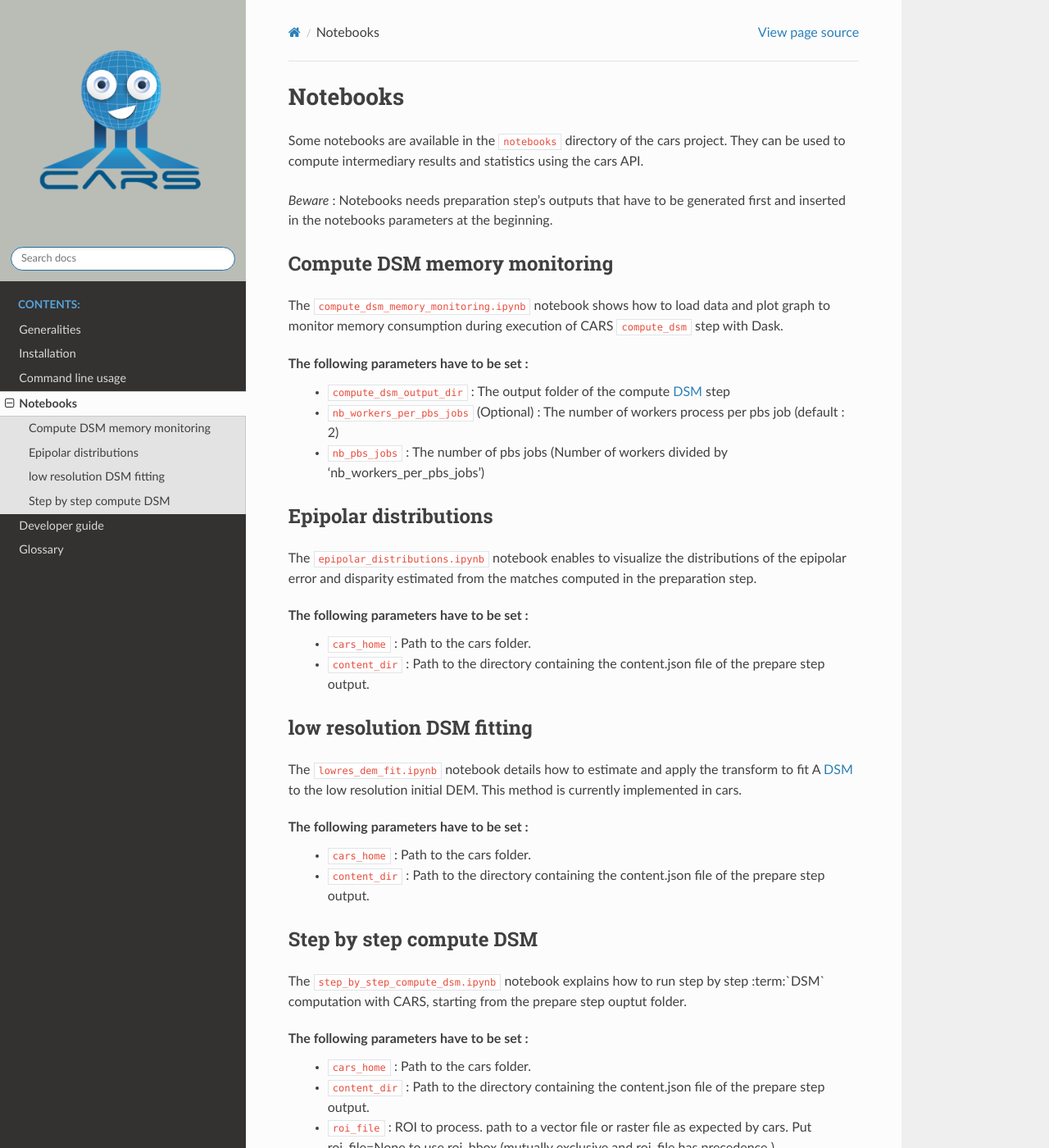
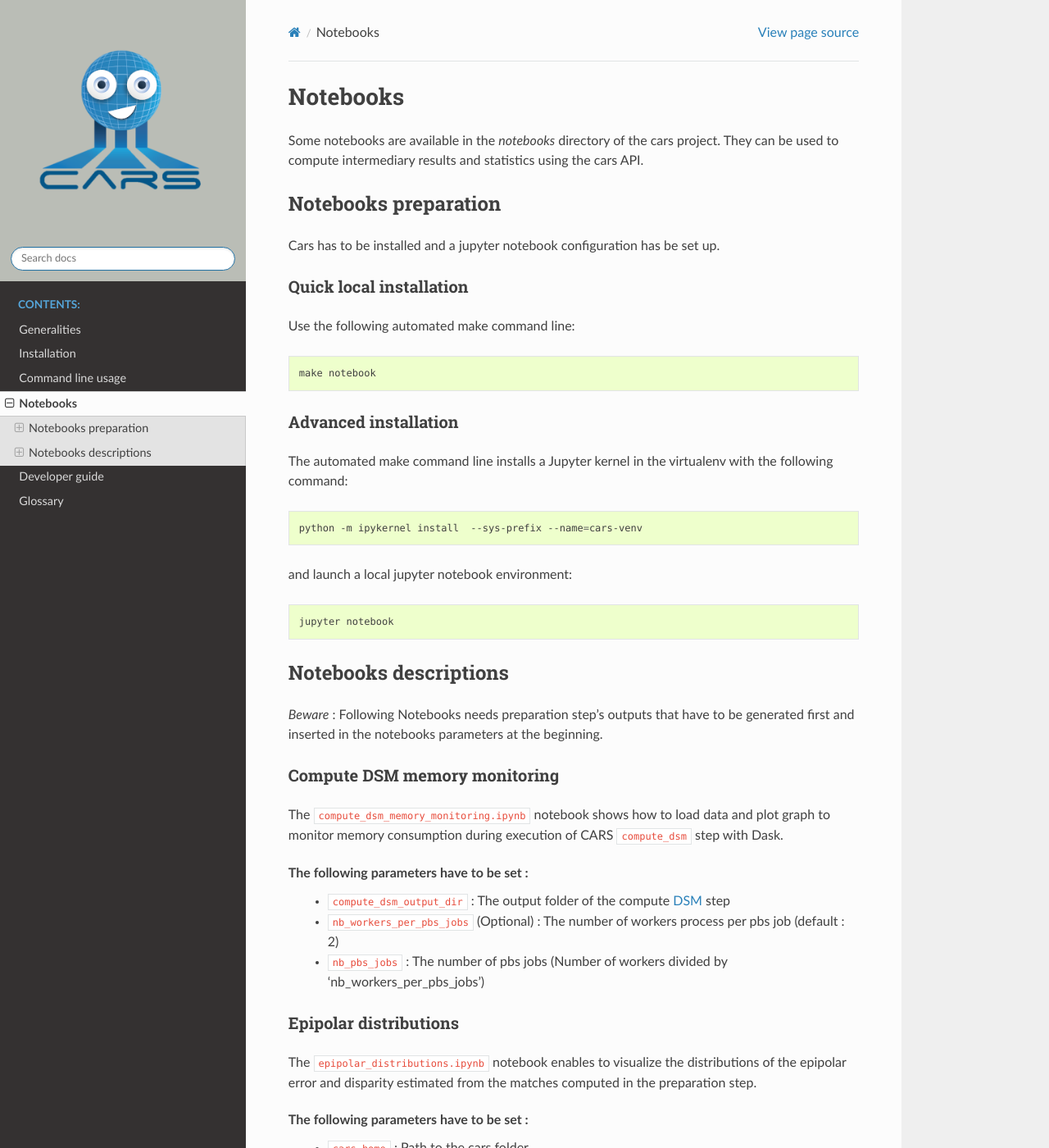
Before and after one commit to CNES/cars, a Sphinx documentation site: the page built from docs/source/notebooks.rst, in a window 1280 px wide and 1400 px high. Shown: the whole window at 82% size. Built offline with Sphinx 7.4.7 and the Read the Docs theme 2.0.0, drawn with Linux system fonts in a browser that asks for light colours; pages that are not in the unit, such as notebooks, are missing from menus.

Commit message:
docs: update doc for notebooks preparation and setup tools in Makefile and packaging

```diff
--- a/docs/source/conf.py
+++ b/docs/source/conf.py
@@ -1,4 +1,5 @@
 # pylint: skip-file
+# flake8: noqa
 # Configuration file for the Sphinx documentation builder.
 #
 # This file only contains a selection of the most common options. For a full
@@ -47,7 +48,6 @@ master_doc = "index"
 # extensions coming with Sphinx (named 'sphinx.ext.*') or your custom
 # ones.
 extensions = [
-    "rinoh.frontend.sphinx",
     "sphinx.ext.autodoc",
     "sphinx.ext.intersphinx",
     "sphinx.ext.ifconfig",
--- a/docs/source/notebooks.rst
+++ b/docs/source/notebooks.rst
@@ -1,11 +1,43 @@
+=========
 Notebooks
 =========
 
-Some notebooks are available in the ``notebooks`` directory of the cars project. They can be used to compute intermediary results and statistics using the cars API.
+Some notebooks are available in the `notebooks` directory of the cars project. They can be used to compute intermediary results and statistics using the cars API.
 
-`Beware` : Notebooks needs preparation step's outputs that have to be generated first and inserted in the notebooks parameters at the beginning.
+Notebooks preparation
+=====================
+
+Cars has to be installed and a jupyter notebook configuration has be set up.
+
+Quick local installation
+------------------------
+
+Use the following automated make command line:
+
+.. code-block:: bash
+
+    make notebook
+
+Advanced installation
+---------------------
+
+The automated make command line installs a Jupyter kernel in the virtualenv with the following command:
+
+.. code-block:: bash
+
+    python -m ipykernel install  --sys-prefix --name=cars-venv
+
+and launch a local jupyter notebook environment:
+
+.. code-block:: bash
+
+    jupyter notebook
 
 
+Notebooks descriptions
+======================
+
+`Beware` : Following Notebooks needs preparation step's outputs that have to be generated first and inserted in the notebooks parameters at the beginning.
 
 Compute DSM memory monitoring
 -----------------------------
@@ -39,7 +71,7 @@ The following parameters have to be set :
 Step by step compute DSM
 ------------------------
 
-The ``step_by_step_compute_dsm.ipynb`` notebook explains how to run step by step :term:`:term:`DSM`` computation with CARS, starting from the prepare step ouptut folder.
+The ``step_by_step_compute_dsm.ipynb`` notebook explains how to run step by step :term:`DSM` computation with CARS, starting from the prepare step ouptut folder.
 
 The following parameters have to be set :
     * ``cars_home`` : Path to the cars folder.
```
Also changed, not shown: docs/requirements-doc.txt (deleted, +0 -17 lines), setup.cfg (+18 -5 lines), docs/README.md, 1 other file.
